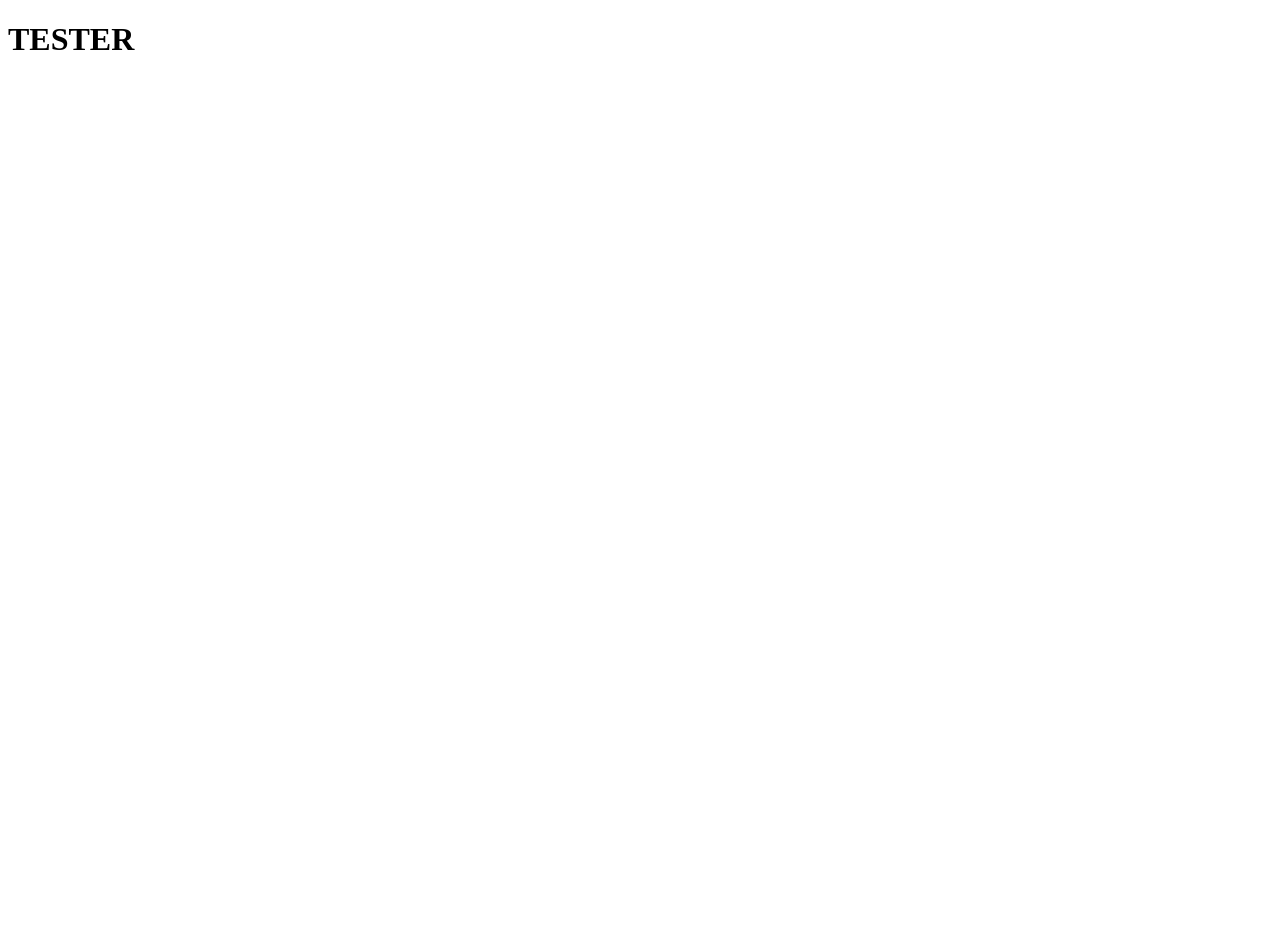
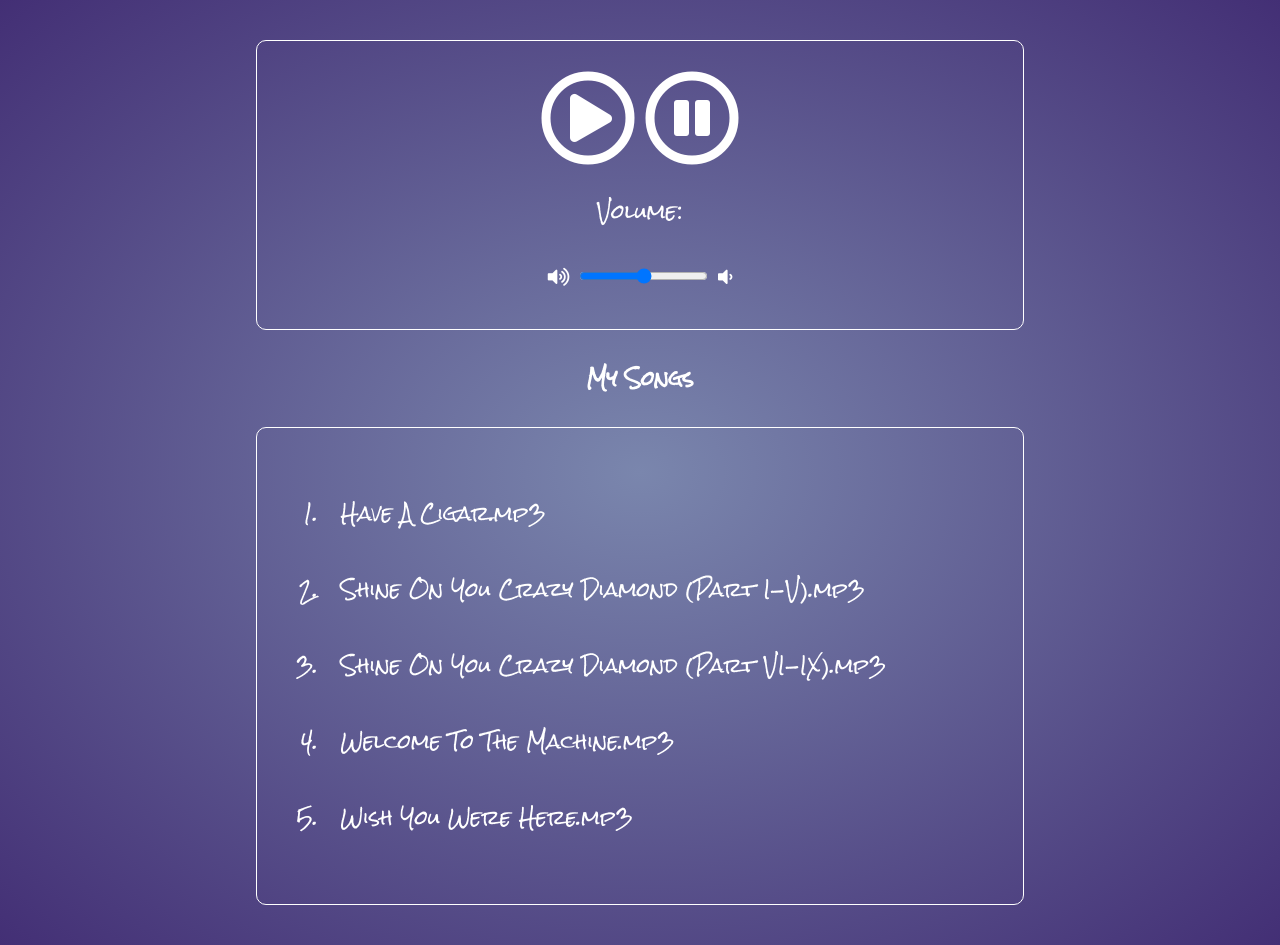
Before and after one commit to ndallen/jsMusicPlayer, a plain HTML site: page index.html in a window 1280 px wide. Before the commit the page ends 800 px from the top, so only its background shows below. Drawn offline with Linux system fonts and the light colour scheme.

Commit message:
created javascript function to amend DOM with ol and li element

```diff
--- a/index.html
+++ b/index.html
@@ -4,11 +4,29 @@
   <meta charset="UTF-8">
   <meta name="viewport" content="width=device-width, initial-scale=1.0">
   <meta http-equiv="X-UA-Compatible" content="ie=edge">
+  <link href="https://fonts.googleapis.com/css?family=Rock+Salt" rel="stylesheet">
   <link rel="stylesheet" href="style.css">
+  <link rel="stylesheet" href="https://use.fontawesome.com/releases/v5.7.0/css/all.css" integrity="sha384-lZN37f5QGtY3VHgisS14W3ExzMWZxybE1SJSEsQp9S+oqd12jhcu+A56Ebc1zFSJ"
+    crossorigin="anonymous">
   <title>Music Player</title>
 </head>
 <body>
-  <h1>TESTER</h1>
+ <audio id="player" >
+   <source id="source">
+    Audio Not Supported
+ </audio>
+ <div id="controls">
+    <i class="clickControls far fa-play-circle fa-5x"></i>
+    <i class="clickControls far fa-pause-circle fa-5x"></i>
+    <p>Volume:</p>
+    <i class="clickControls fas fa-volume-up"></i>
+    <input type="range" id="volumeSlider" min="0" max="1" step="0.01">
+    <i class="clickControls fas fa-volume-down"></i>
+ </div>
+
+  <h4>My Songs</h4>
+  <div id="songList">
+  </div>
 
 
  <script src="script.js"></script>
--- a/script.js
+++ b/script.js
@@ -1 +1,21 @@
-console.log()
+
+const songs = [
+  "Have A Cigar.mp3",
+  "Shine On You Crazy Diamond (Part I-V).mp3 ",
+  "Shine On You Crazy Diamond (Part VI-IX).mp3" ,
+  "Welcome To The Machine.mp3" ,
+  "Wish You Were Here.mp3"
+];
+
+const createSongList = () => {
+  const list = document.createElement('ol');
+
+  for(let i = 0; i < songs.length; i++) {
+    const item = document.createElement('li');
+    item.appendChild(document.createTextNode(songs[i]));
+    list.appendChild(item);
+  }
+  return list;
+}
+
+document.getElementById('songList').appendChild(createSongList());
--- a/style.css
+++ b/style.css
@@ -0,0 +1,37 @@
+body {
+  font-family: 'Rock Salt', cursive;
+  background: radial-gradient(#7A86AD, #432F75);
+  font-size: 1.2em;
+  width: 60%;
+  margin: 20px auto;
+  padding: 20px;
+  text-align: center;
+  min-height: 50vh;
+}
+
+#songList {
+  /* color: rgb(188, 227, 236); */
+  /* background: rgb(164, 202, 209); */
+  color: white;
+  text-align: left;
+  border: 1px white solid;
+  border-radius: 10px;
+  padding: 1.5em;
+}
+
+li {
+  padding: 15px;
+}
+
+li:hover, .clickCcontrols:hover{
+  cursor: pointer;
+}
+h4 {
+  color: white;
+}
+#controls {
+  color:white;
+  border: 1px white solid;
+  border-radius: 10px;
+  padding: 1.5em;
+}
```
Also changed, not shown: 7 other files.
